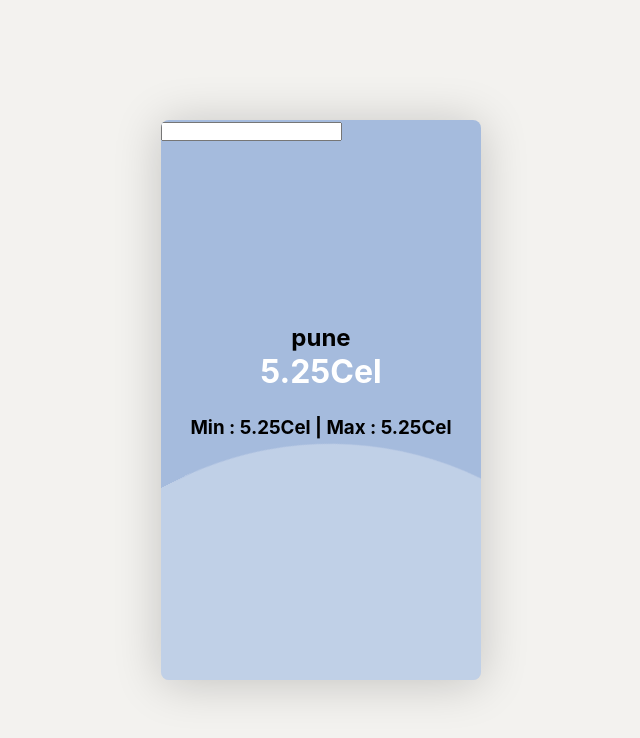
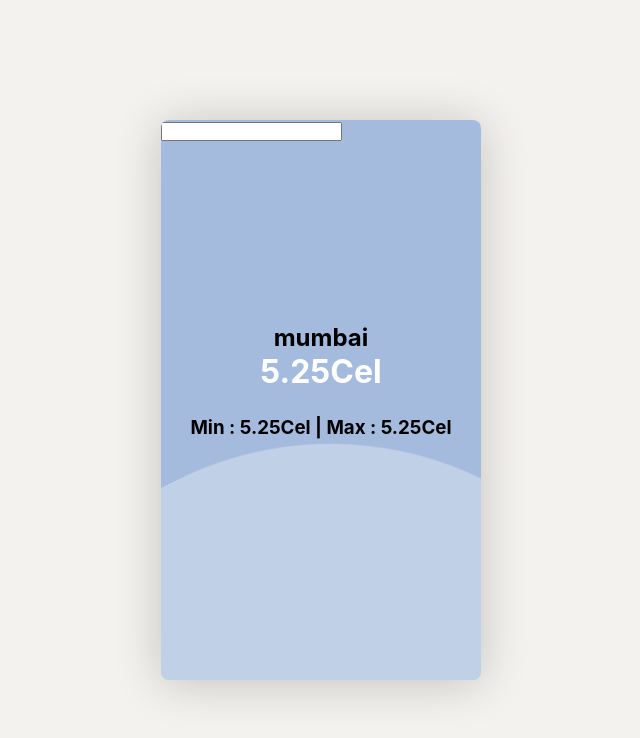
Before and after one commit to KanikaGoyal-kg/liveweathersearch, a React (Create React App) app: page / in a window 1280 px wide. Shown: the top 738 px of the page, without its empty margins (319-959 px from the left). Built offline with nearby package versions, Linux system fonts and the light colour scheme; no server answers.

Commit message:
done with api

```diff
--- a/src/components/TempApp.js
+++ b/src/components/TempApp.js
@@ -1,10 +1,23 @@
-import React, { useState } from 'react';
+import React, { useEffect, useState } from 'react';
 import "./css/style.css";
 
 const TempApp = () => {
 
-    const [city, setCity] = useState("pune");
+    const [city, setCity] = useState(null);
+    const [search, setSearch] = useState("mumbai");
 
+    useEffect( () => {
+        const fetchApi = async () => {
+
+            const url = `http://api.openweathermap.org/data/2.5/weather?q=${search}&appid=b14425a6554d189a2d7dc18a8e7d7263`
+            const response = await fetch(url);
+            // console.log(response)
+            const resjson = await response.json();
+            // console.log(resjson)
+            setCity(resjson)
+        }
+        fetchApi();
+    },[])
     return (
         <>
         <div className="box">
@@ -20,7 +33,7 @@ const TempApp = () => {
             </div>
         <div className="info">
             <h2 className="location">
-                <i class="fas fa-street-view"></i>{city}
+                <i className="fas fa-street-view"></i>{search}
             </h2>
             <h1 className="temp">
                 5.25Cel
```
